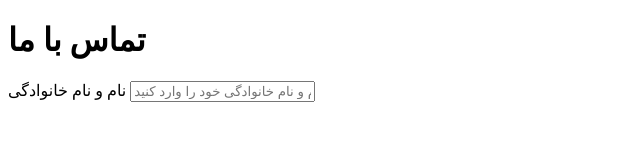
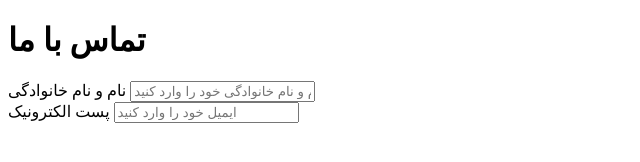
Before and after one commit to farzanehahmadinasab/contact-us, a plain HTML site: page index.html in a window 1280 px wide. Shown: the whole page, without its empty margins (0-640 px from the left). Drawn offline with Linux system fonts and the light colour scheme.

Commit message:
adding input for email

```diff
--- a/index.html
+++ b/index.html
@@ -25,6 +25,17 @@
             placeholder="نام و نام خانوادگی خود را وارد کنید"
           />
         </div>
+        <div class="form-group">
+            <label for="email" id="name-label">پست الکترونیک</label>
+            <input
+              type="text"
+              name="email"
+              id="email"
+              class="form-control"
+              placeholder="ایمیل خود را وارد کنید "
+            />
+          </div>
+
       </form>
     </div>
   </body>
```
